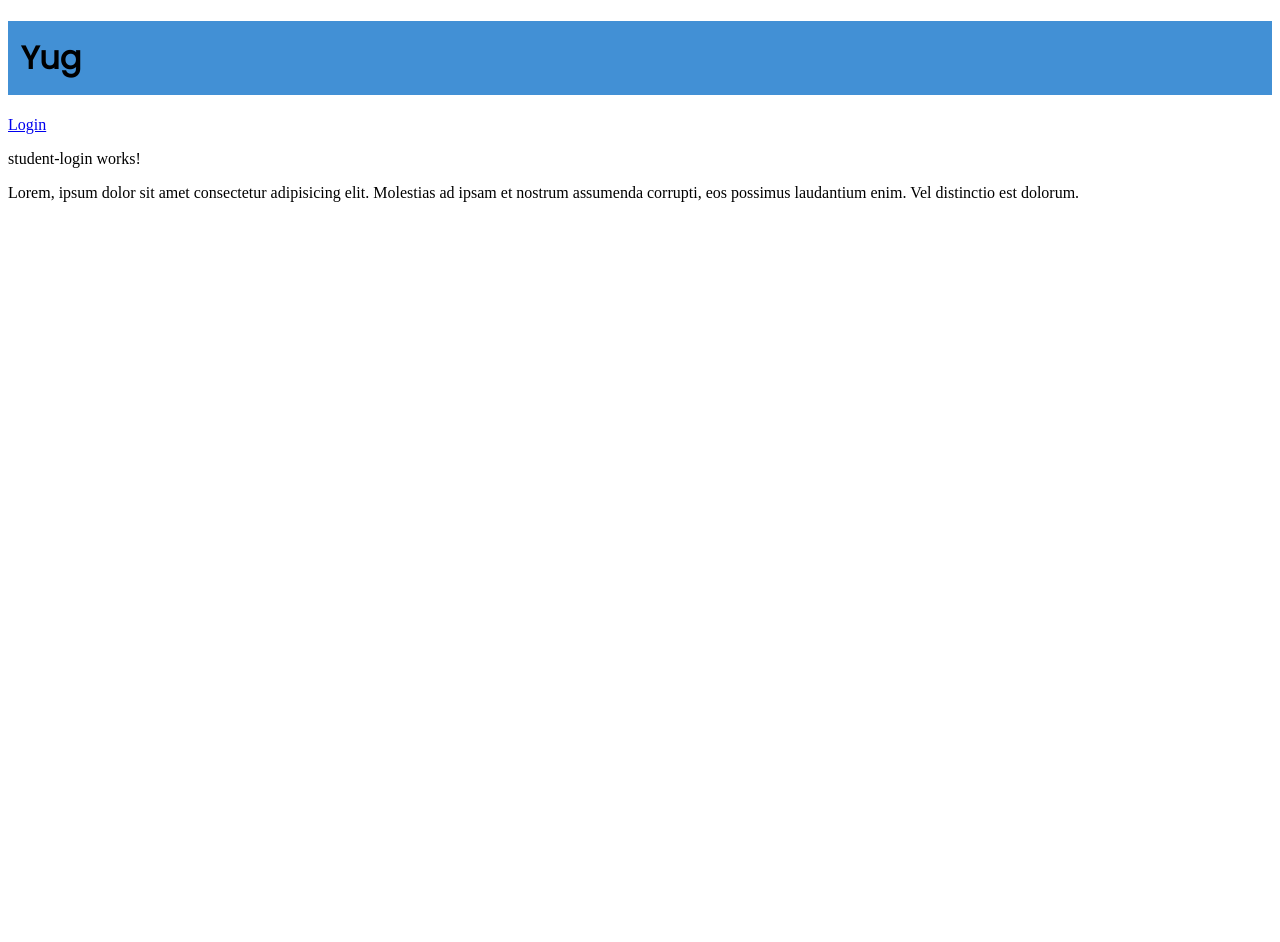
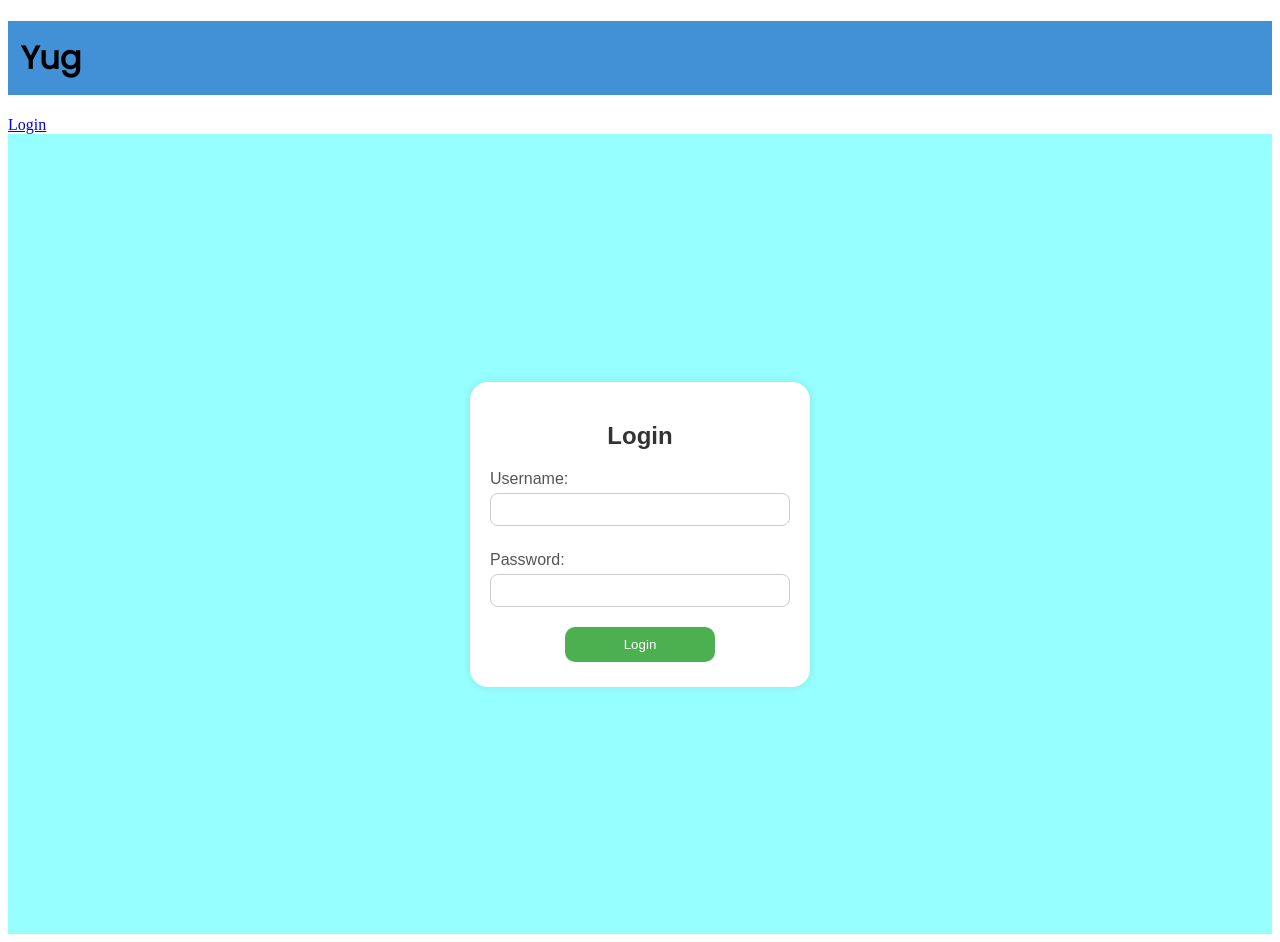
Before and after one commit to zugzwang03/Yug, an Angular app in the folder client/: page /studentLogin in a window 1280 px wide. Before the commit the page ends 800 px from the top, so only its background shows below. Built offline with nearby package versions, Linux system fonts and the light colour scheme; no server answers.

Commit message:
initial login page

```diff
--- a/client/src/app/student-login/student-login.component.css
+++ b/client/src/app/student-login/student-login.component.css
@@ -0,0 +1,54 @@
+body {
+    font-family: Arial, sans-serif;
+    background-color: rgb(150,255,255);
+    margin: 0;
+    padding: 0;
+    display: flex;
+    justify-content: center;
+    align-items: center;
+    height: 100vh;
+  }
+
+  .login-container {
+    background-color: #fff;
+    padding: 20px;
+    border-radius: 18px;
+    box-shadow: 0 0 10px rgba(0, 0, 0, 0.1);
+    width: 300px;
+  }
+
+  h2 {
+    text-align: center;
+    color: #333;
+  }
+
+  label {
+    display: block;
+    margin: 10px 0 5px;
+    color: #555;
+  }
+
+  input {
+    width: 100%;
+    padding: 8px;
+    margin-bottom: 15px;
+    box-sizing: border-box;
+    border: 1px solid #ccc;
+    border-radius: 8px;
+  }
+
+  button {
+    background-color: #4caf50;
+    color: #fff;
+    padding: 10px;
+    border: none;
+    border-radius: 10px;
+    cursor: pointer;
+    width: 50%;
+    box-sizing:border-box;
+    margin: 5px 25%;
+  }
+
+  button:hover {
+    background-color: #45a049;
+  }
--- a/client/src/app/student-login/student-login.component.html
+++ b/client/src/app/student-login/student-login.component.html
@@ -1,2 +1,14 @@
-<p>student-login works!</p>
-<p> Lorem, ipsum dolor sit amet consectetur adipisicing elit. Molestias ad ipsam et nostrum assumenda corrupti, eos possimus laudantium enim. Vel distinctio est dolorum.</p>
+<body>
+    <div class="login-container">
+        <h2>Login</h2>
+        <form>
+          <label for="username">Username:</label>
+          <input type="text" id="username" name="username" required>
+
+          <label for="password">Password:</label>
+          <input type="password" id="password" name="password" required>
+
+          <button type="submit">Login</button>
+        </form>
+      </div>
+</body>
```
